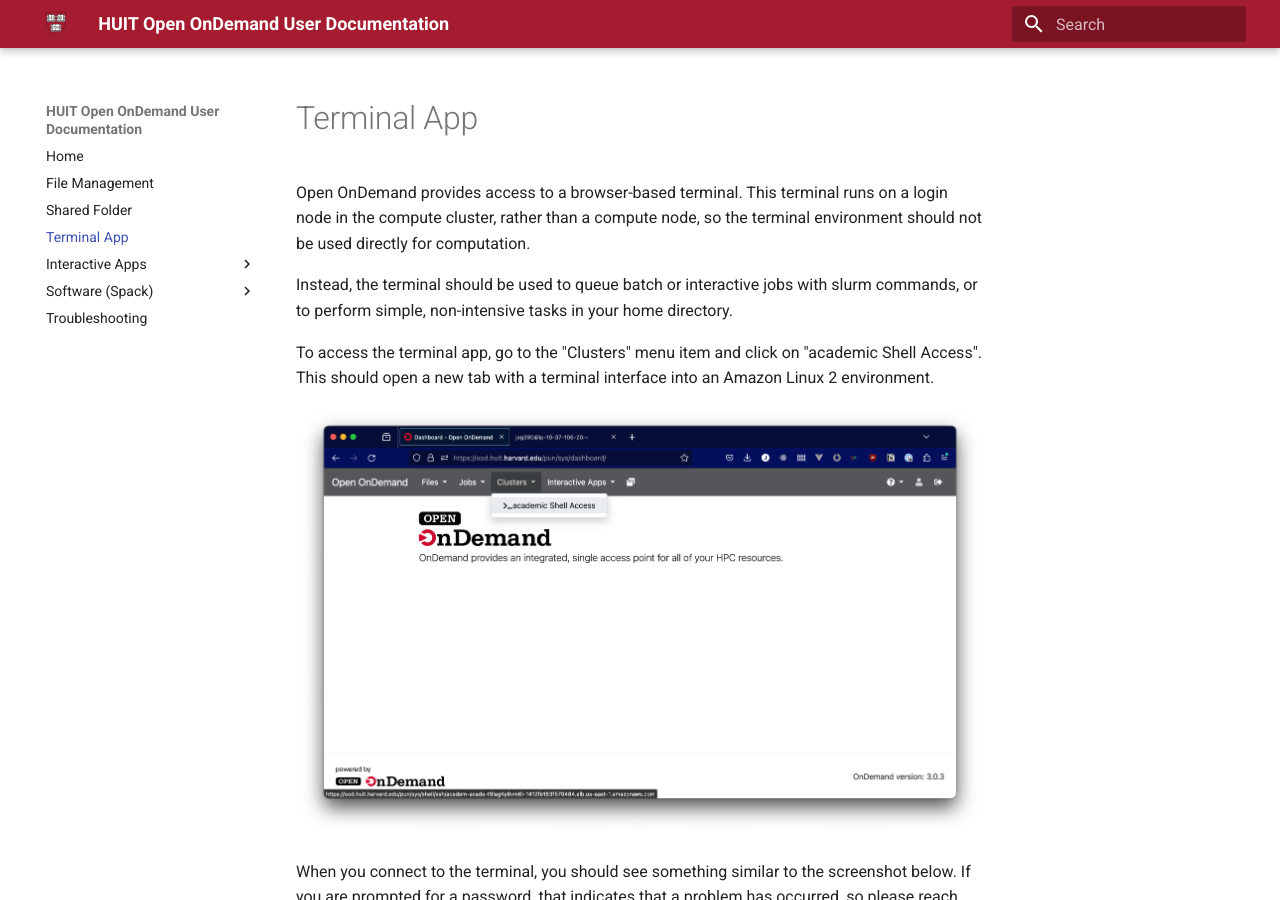
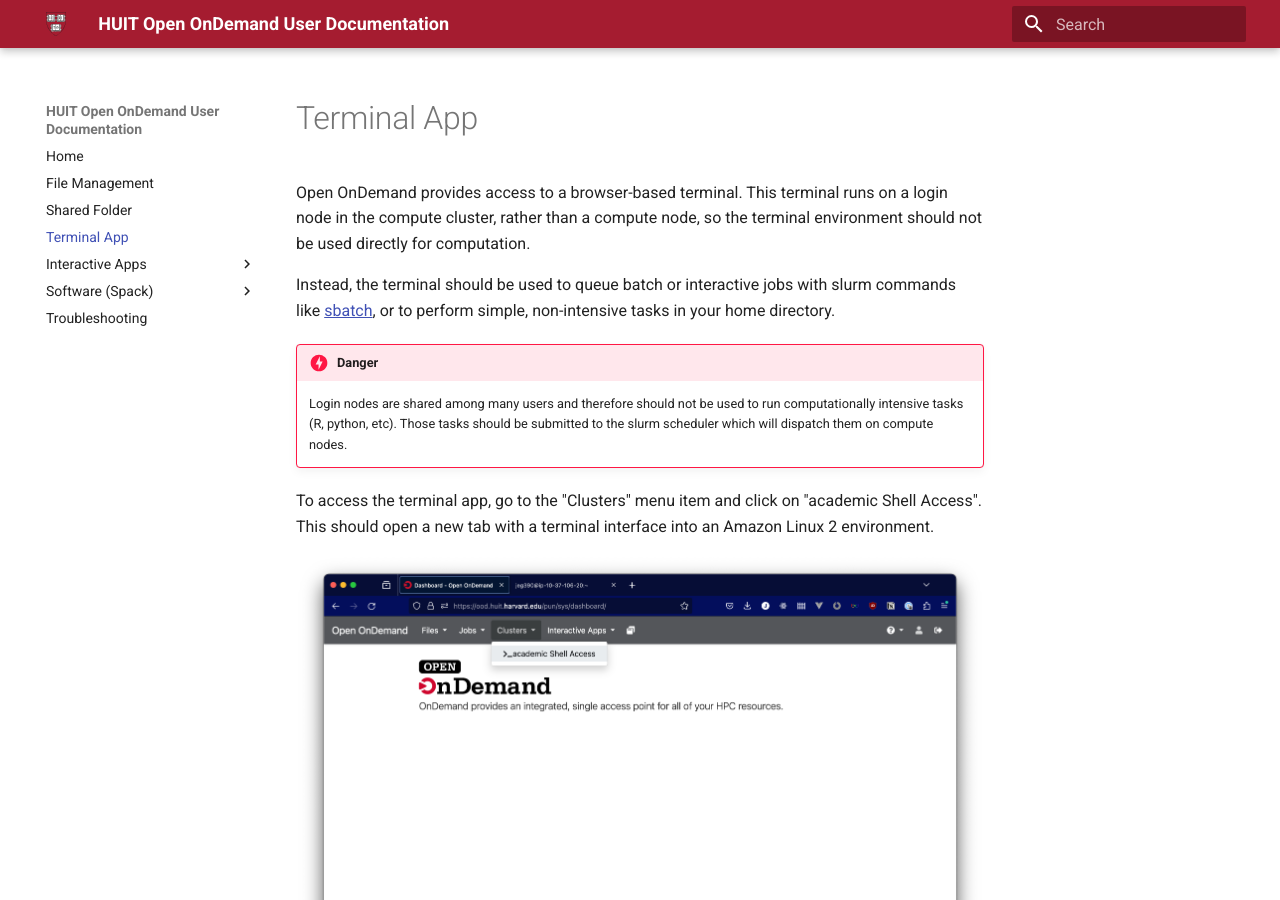
Before and after one commit to Harvard-ATG/huit-ondemand-user-docs, an MkDocs documentation site: the page built from docs/terminal.md, in a window 1280 px wide and 900 px high. Built offline with MkDocs 1.6.1 and Material for MkDocs 9.7.7, drawn with Linux system fonts in a browser that asks for light colours.

Commit message:
docs: added warning about login nodes to terminal app page

```diff
--- a/docs/terminal.md
+++ b/docs/terminal.md
@@ -2,7 +2,10 @@
 
 Open OnDemand provides access to a browser-based terminal. This terminal runs on a login node in the compute cluster, rather than a compute node, so the terminal environment should not be used directly for computation.
 
-Instead, the terminal should be used to queue batch or interactive jobs with slurm commands, or to perform simple, non-intensive tasks in your home directory.
+Instead, the terminal should be used to queue batch or interactive jobs with slurm commands like [sbatch](https://slurm.schedmd.com/sbatch.html), or to perform simple, non-intensive tasks in your home directory.
+
+!!! danger
+    Login nodes are shared among many users and therefore should not be used to run computationally intensive tasks (R, python, etc). Those tasks should be submitted to the slurm scheduler which will dispatch them on compute nodes.
 
 To access the terminal app, go to the "Clusters" menu item and click on "academic Shell Access". This should open a new tab with a terminal interface into an Amazon Linux 2 environment.
 
```
